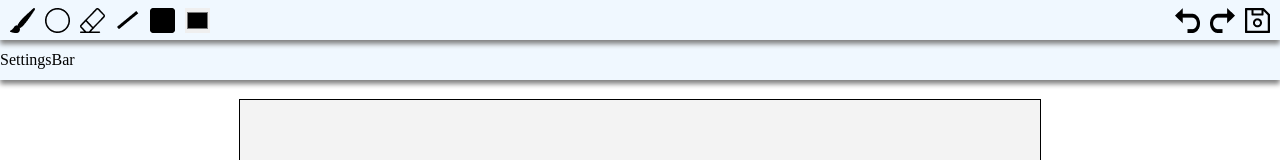
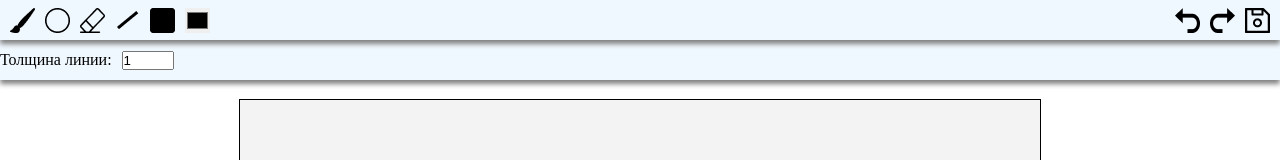
Before and after one commit to TheStrikeM/fullstack-paint, a React (Create React App) app in the folder client/: page / in a window 1280 px wide. Shown: the top 160 px of the page. Built offline with nearby package versions, Linux system fonts and the light colour scheme.

Commit message:
Add input control width in SettingsBar Component

```diff
--- a/client/src/components/SettingsBar.jsx
+++ b/client/src/components/SettingsBar.jsx
@@ -1,10 +1,22 @@
 import React from 'react';
 import '../styles/bar.sass'
+import toolState from "../store/toolState";
 
 const SettingsBar = () => {
     return (
         <div className={"setting-bar"}>
-            SettingsBar
+            <label htmlFor="line-width">Толщина линии: </label>
+            <input
+                onChange={e => toolState.setLineWidth(e.target.value)}
+                style={{margin: '0 10px'}}
+                id={"line-width"}
+                defaultValue={1}
+                type="number"
+                min={1}
+                max={50}
+            />
+
+
         </div>
     );
 };
```
